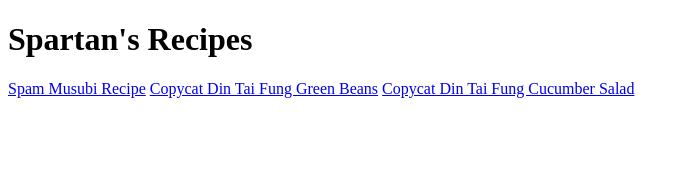
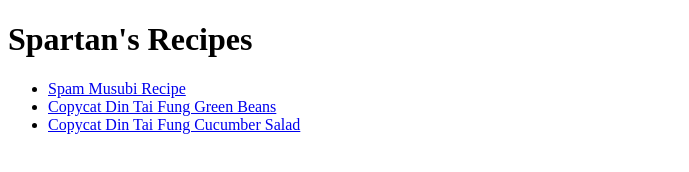
Before and after one commit to SpartanPikmin/Spartans_Recipes, a plain HTML site: page index.html in a window 1280 px wide. Shown: the whole page, without its empty margins (0-689 px from the left). Drawn offline with Linux system fonts and the light colour scheme.

Commit message:
organized the recipes into a list and added a back to recipe list button on each recipe website.

```diff
--- a/index.html
+++ b/index.html
@@ -7,8 +7,17 @@
 </head>
 <body>
     <h1> Spartan's Recipes</h1>
-    <a href="recipes/spam_musubi.html">Spam Musubi Recipe</a>
-    <a href="recipes/copy_cat_din_tai_fung_green_beans.html"> Copycat Din Tai Fung Green Beans</a>
-    <a href="recipes/cucumber_salad.html"> Copycat Din Tai Fung Cucumber Salad</a>
+    <ul>
+       <li>
+        <a href="recipes/spam_musubi.html">Spam Musubi Recipe</a>
+        </li>
+       <li>
+        <a href="recipes/copy_cat_din_tai_fung_green_beans.html"> Copycat Din Tai Fung Green Beans</a>
+        </li>
+       <li>
+        <a href="recipes/cucumber_salad.html"> Copycat Din Tai Fung Cucumber Salad</a>
+        </li>
+    </ul>
+
 </body>
 </html>
```
Also changed, not shown: recipes/copy_cat_din_tai_fung_green_beans.html (+1 -0 lines), recipes/cucumber_salad.html (+1 -0 lines), recipes/spam_musubi.html (+1 -0 lines).
